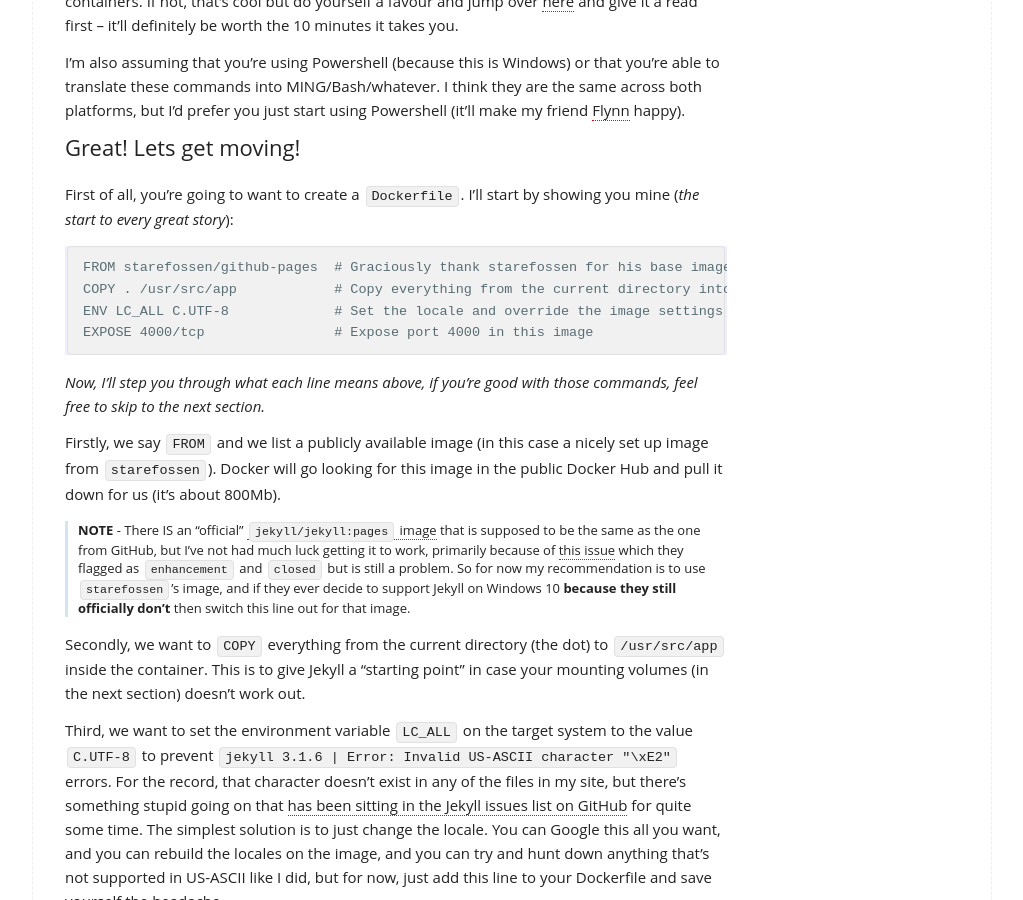
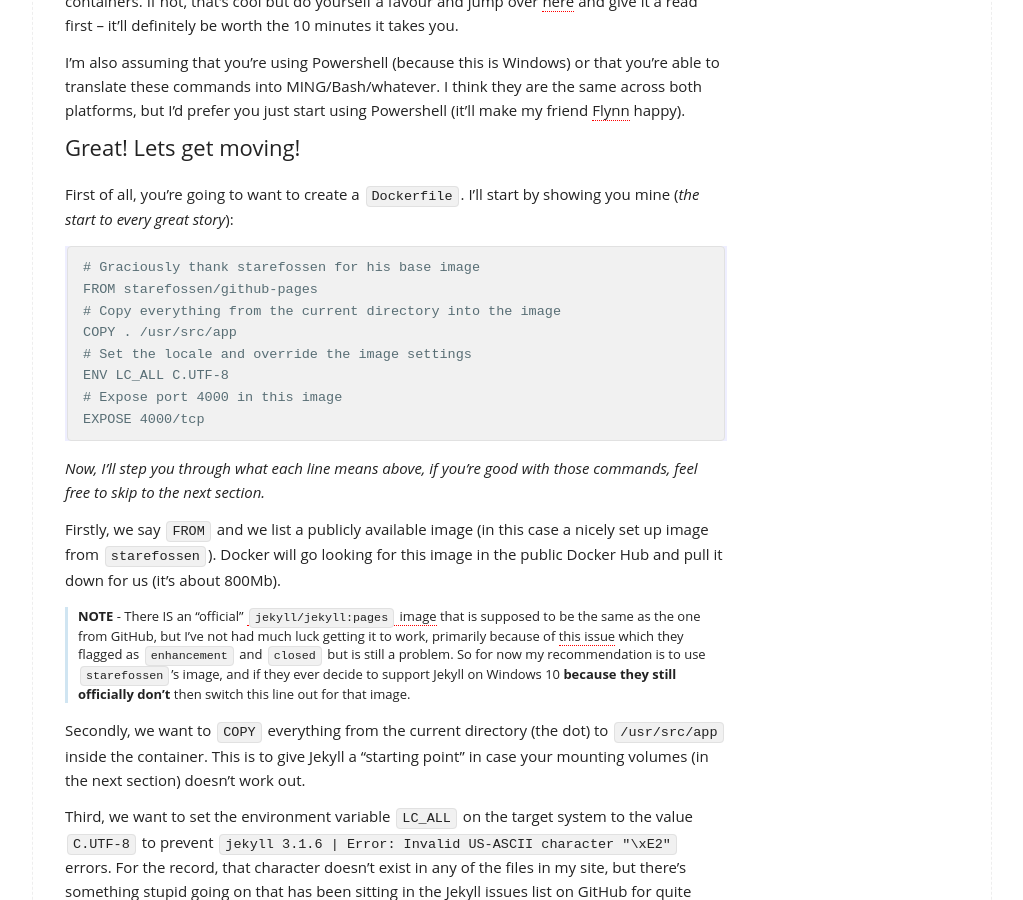
Before and after one commit to PHeonix25/PHeonix25.github.io, a Jekyll site: the page built from _posts/2016-10-08-Getting-started-with-Jekyll-Part-4.md, in a window 1280 px wide and 900 px high, scrolled down 858 px. Shown: the whole window, without its empty margins (128-1151 px from the left). Built offline with Jekyll 4.4.1, drawn with Linux system fonts in a browser that asks for light colours; comment, search, counter and statistics services are not loaded.

Commit message:
Updating the Dockerfile

````diff
--- a/_posts/2016-10-08-Getting-started-with-Jekyll-Part-4.md
+++ b/_posts/2016-10-08-Getting-started-with-Jekyll-Part-4.md
@@ -39,10 +39,14 @@
 First of all, you're going to want to create a `Dockerfile`. I'll start by showing you mine (*the start to every great story*):
 
 ```
-FROM starefossen/github-pages  # Graciously thank starefossen for his base image
-COPY . /usr/src/app            # Copy everything from the current directory into the image
-ENV LC_ALL C.UTF-8             # Set the locale and override the image settings
-EXPOSE 4000/tcp                # Expose port 4000 in this image
+# Graciously thank starefossen for his base image
+FROM starefossen/github-pages
+# Copy everything from the current directory into the image
+COPY . /usr/src/app
+# Set the locale and override the image settings
+ENV LC_ALL C.UTF-8
+# Expose port 4000 in this image
+EXPOSE 4000/tcp
 ```
 *Now, I'll step you through what each line means above, if you're good with those commands, feel free to skip to the next section.*
 
````
